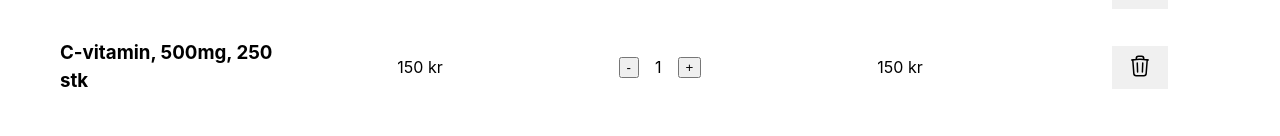
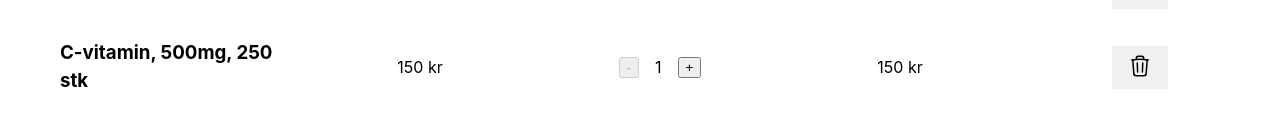
Before and after one commit to yukarasan/vita, a React (Vite) app: page / in a window 1280 px wide. Shown: the part 213-349 px from the top of the page. Built offline with nearby package versions, Linux system fonts and the light colour scheme.

Commit message:
Quantatity selector: Changed when the button is disabled to disable when Quantity is 1 instead of 0. If someone wants 0 of something, then they should delete their item.

```diff
--- a/src/components/quantity_selector/QuantitySelector.tsx
+++ b/src/components/quantity_selector/QuantitySelector.tsx
@@ -35,7 +35,7 @@ const QuantitySelector: React.FC<QuantitySelectorProps> = ({
 
   return (
     <div className="quantity-selector">
-      <button onClick={handleDecreaseQuantity} disabled={product.quantity < 1}>
+      <button onClick={handleDecreaseQuantity} disabled={product.quantity < 2}>
         -
       </button>
       <p>{product.quantity}</p>
```
